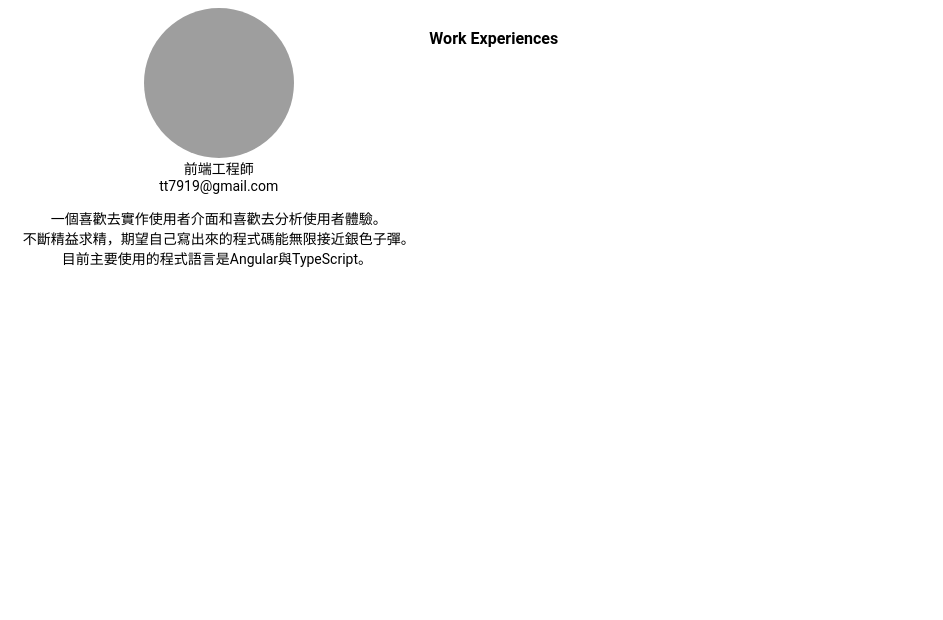
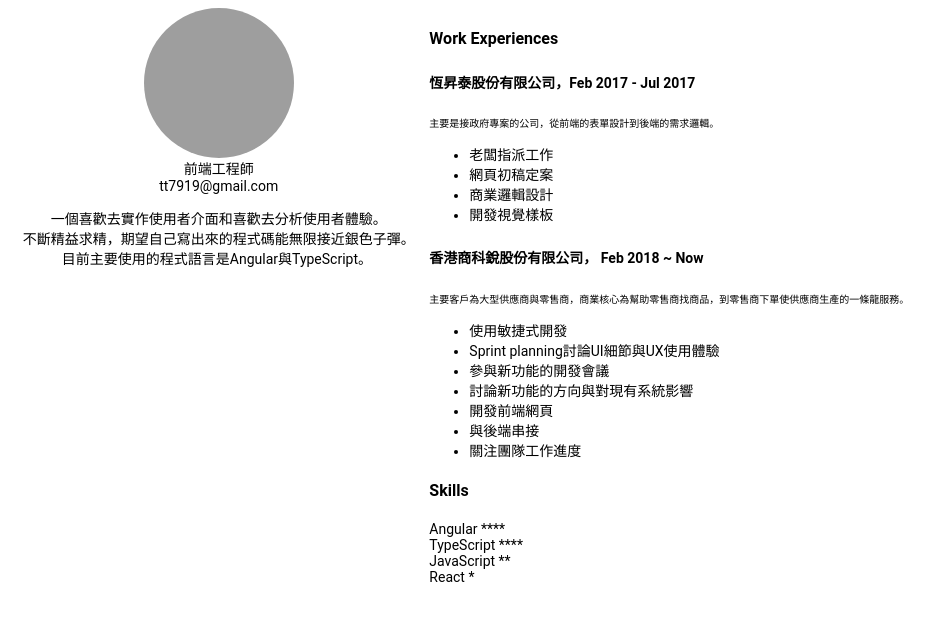
Before and after one commit to thomas8326/Angular-Practice., an Angular app: page / in a window 1280 px wide. Shown: the top 620 px of the page, without its empty margins (0-943 px from the left). Built offline with nearby package versions, Linux system fonts and the light colour scheme; grey boxes are pictures that could not be loaded; what @w11k/ngx-componentdestroyed would draw is missing.

Commit message:
1 file modified

```diff
--- a/src/app/resume/resume.component.html
+++ b/src/app/resume/resume.component.html
@@ -14,9 +14,46 @@
     </p>
 	</div>
   <div class="rightColumn">
-    <section class="workExperience">
+    <section class="function-area workExperience">
       <h4>Work Experiences</h4>
-      <div></div>
+      <div>
+        <h5>恆昇泰股份有限公司，Feb 2017 - Jul 2017</h5>
+        <small>主要是接政府專案的公司，從前端的表單設計到後端的需求邏輯。 </small>
+        <ul>
+          <li>老闆指派工作</li>
+          <li>網頁初稿定案</li>
+          <li>商業邏輯設計</li>
+          <li>開發視覺樣板</li>
+        </ul>
+      </div>
+      <div>
+        <h5>香港商科銳股份有限公司， Feb 2018 ~ Now</h5>
+        <small>主要客戶為大型供應商與零售商，商業核心為幫助零售商找商品，到零售商下單使供應商生產的一條龍服務。</small>
+        <ul>
+          <li>使用敏捷式開發</li>
+          <li>Sprint planning討論UI細節與UX使用體驗</li>
+          <li>參與新功能的開發會議</li>
+          <li>討論新功能的方向與對現有系統影響</li>
+          <li>開發前端網頁</li>
+          <li>與後端串接</li>
+          <li>關注團隊工作進度</li>
+        </ul>
+      </div>
+    </section>
+    <section class="function-area workExperience">
+      <h4>Skills</h4>
+      <div>
+        Angular ****
+      </div>
+      <div>
+        TypeScript ****
+      </div>
+      <div>
+        JavaScript **
+      </div>
+      <div>
+        React *
+      </div>
     </section>
   </div>
 
```
